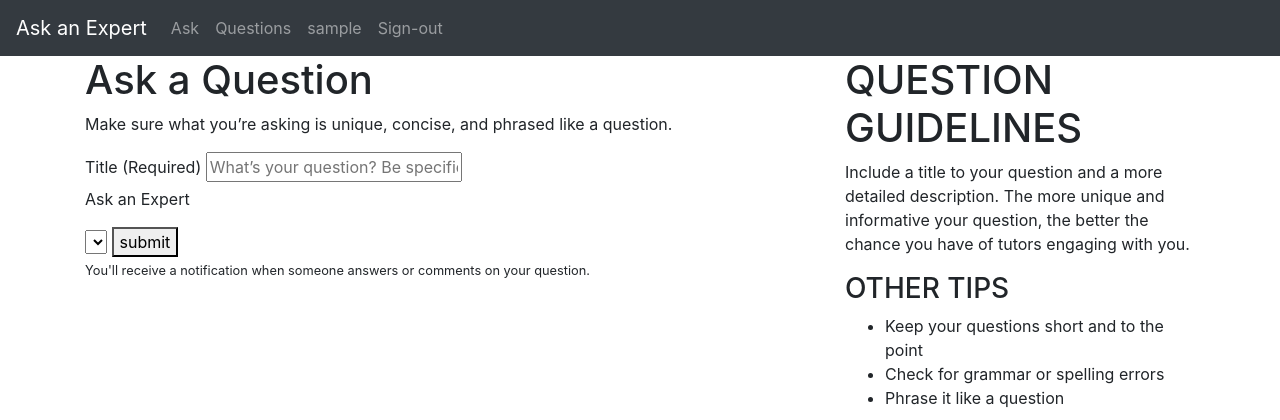
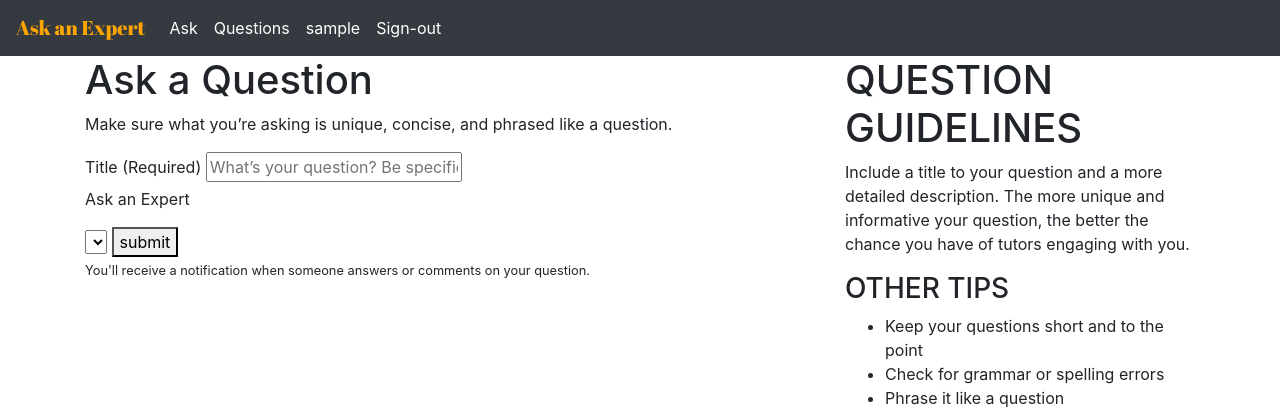
Before and after one commit to fredcodee/askme, a Flask app: page /ask in a window 1280 px wide. Shown: the top 420 px of the page. Run offline with Flask 2, Linux system fonts and the light colour scheme; the visitor is signed in with stand-in values (Sample User, id 1); data comes from the database, SQL or seed files in the repository; lists and menus that the app fills with data are empty; some libraries are stand-ins or nearby versions.

Commit message:
layout designed

```diff
--- a/app/static/home.scss
+++ b/app/static/home.scss
@@ -6,6 +6,4 @@
   padding-bottom: 10px;
   text-align: center;
   color: white;
-  h1{
-  }
 }
--- /dev/null
+++ b/app/static/layout.css
@@ -0,0 +1,9 @@
+header .navbar-dark .navbar-brand {
+  color: orange;
+  font-family: "Abril Fatface", cursive;
+}
+
+header .navbar-dark .navbar-nav .nav-link {
+  color: #fff;
+}
+/*# sourceMappingURL=layout.css.map */
--- /dev/null
+++ b/app/static/layout.scss
@@ -0,0 +1,13 @@
+$con-style: 'Varela Round', sans-serif;
+$icon-style: 'Abril Fatface', cursive;
+$heading-style: 'Bree Serif', serif;
+
+header{
+  .navbar-dark .navbar-brand{
+  color: orange;
+  font-family: $icon-style;
+  }
+  .navbar-dark .navbar-nav .nav-link{
+    color:#fff;
+  }
+}
--- a/app/templates/layout.html
+++ b/app/templates/layout.html
@@ -9,6 +9,10 @@
   {% endblock %}
   <link rel="stylesheet" href="https://stackpath.bootstrapcdn.com/bootstrap/4.3.1/css/bootstrap.min.css"
     integrity="sha384-ggOyR0iXCbMQv3Xipma34MD+dH/1fQ784/j6cY/iJTQUOhcWr7x9JvoRxT2MZw1T" crossorigin="anonymous">
+  <link rel="stylesheet" href="{{url_for('static',filename='layout.css')}}">
+  <link href="https://fonts.googleapis.com/css?family=Abril+Fatface|Bree+Serif|Varela+Round&display=swap"
+    rel="stylesheet">
+
   {% block links%}
   {% endblock %}
 </head>
```
Also changed, not shown: 2 other files.
